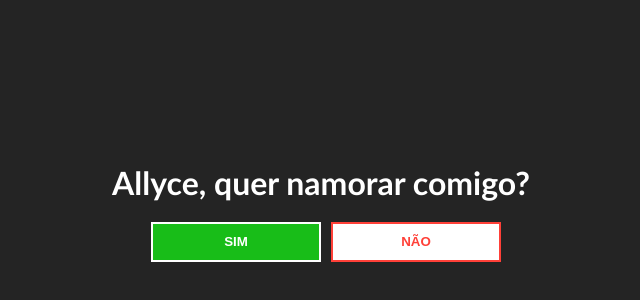
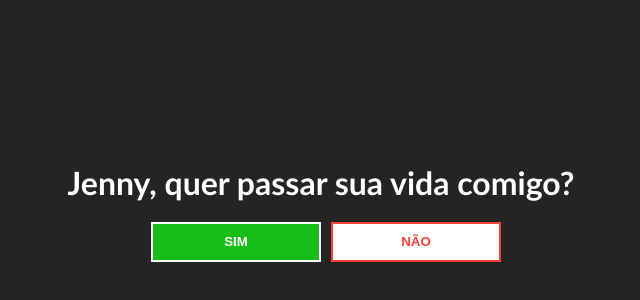
Before and after one commit to caio5511/html-css, a plain HTML site: page exercicios/ex 020/index.html in a window 1280 px wide. Shown: the part 208-508 px from the top of the page, without its empty margins (319-959 px from the left). Drawn offline with Linux system fonts and the light colour scheme.

Commit message:
Add files via upload

```diff
--- a/exercicios/ex 020/index.html
+++ b/exercicios/ex 020/index.html
@@ -8,7 +8,7 @@
 </head>
 <body>
     <main>
-        <h1>Allyce, quer namorar comigo?</h1>
+        <h1>Jenny, quer passar sua vida comigo?</h1>
         <div class="btn-ctn">
             <button class="yes" onclick="sendMessage(true)">SIM</button>
             <button class="no" onclick="sendMessage(false)">NÃO</button>
```
